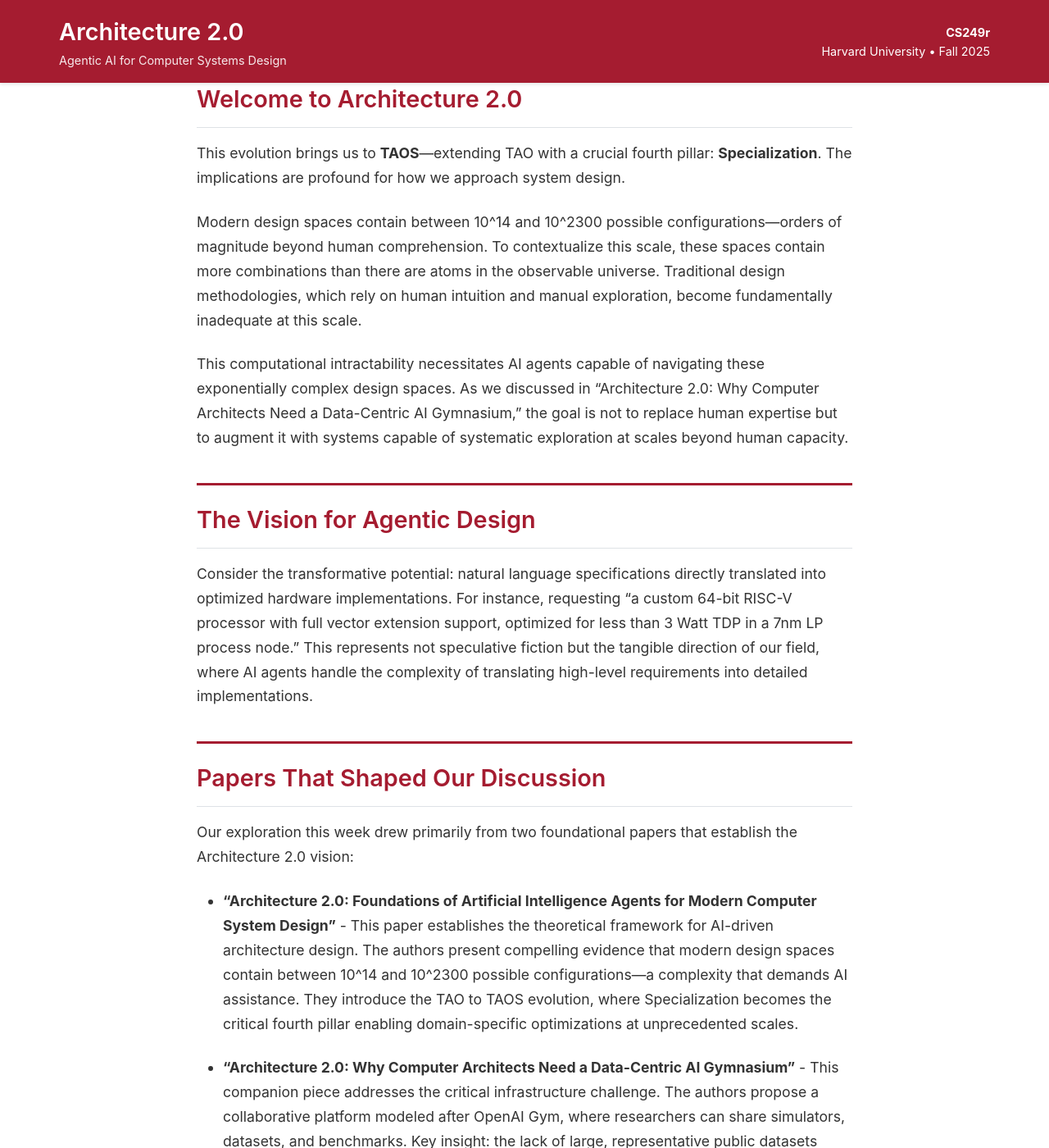
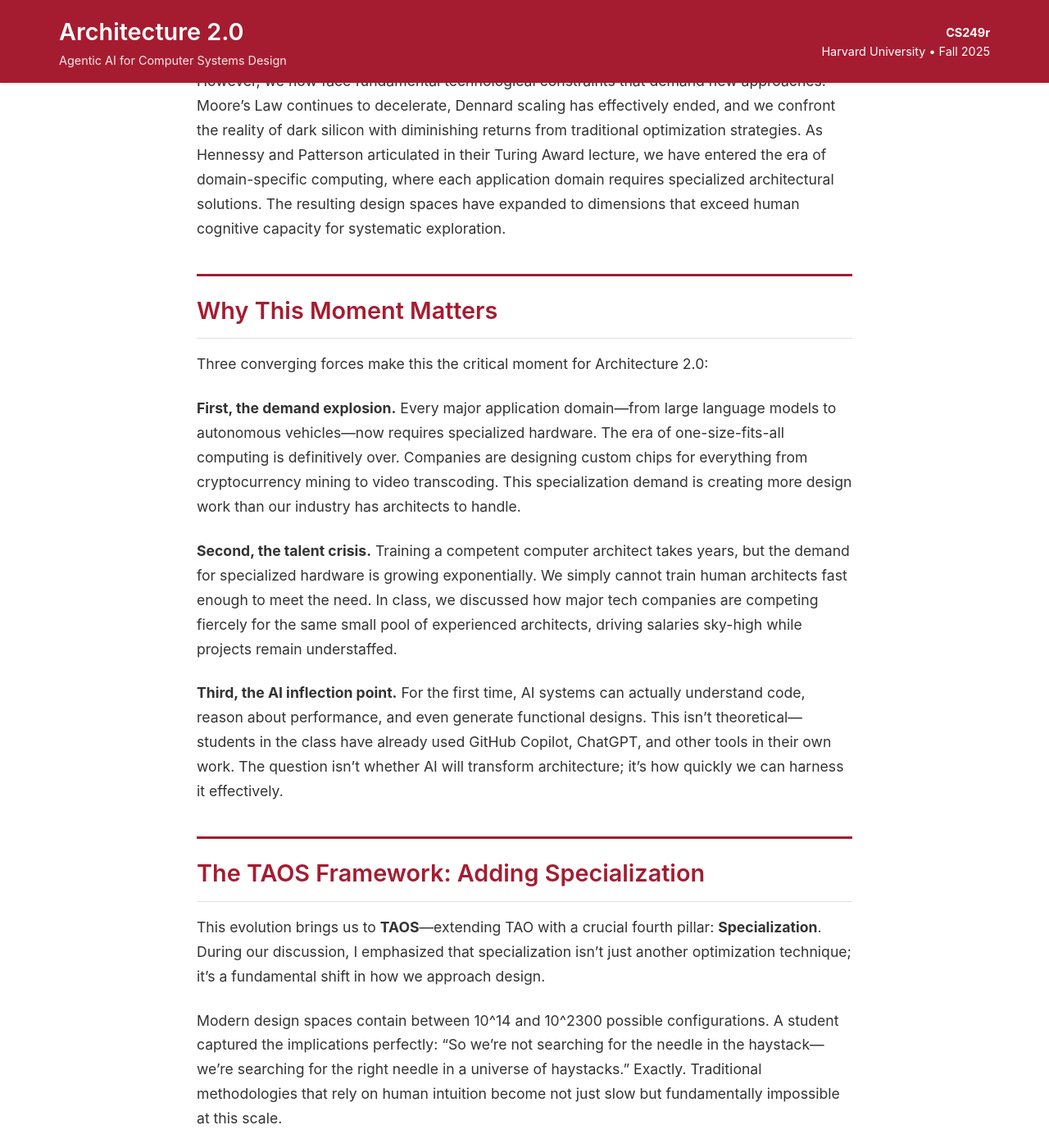
Before and after one commit to harvard-edge/cs249r_fall2025, a Jekyll site: the page built from _posts/2024-09-03-week-1-architecture-2-0.md, in a window 1280 px wide and 1400 px high, scrolled down 1040 px. Shown: the whole window at 82% size. Built offline with Jekyll 4.4.1, drawn with Linux system fonts in a browser that asks for light colours; comment, search, counter and statistics services are not loaded; some of the changed text lies outside the part shown.

Commit message:
Revise Week 1 blog to capture 'why now' motivation and class discussions
Updated the post to better reflect:
- The urgency of why this class is needed at this moment
- Three converging forces: demand explosion, talent crisis, AI inflection
- Actual class discussions and student questions
- The real-world context driving Architecture 2.0
- Why architectural innovation must happen now

Moved from paper summaries to capturing the energy and purpose of why
we're teaching this class at this critical moment in computing history.

```diff
--- a/_posts/2024-09-03-week-1-architecture-2-0.md
+++ b/_posts/2024-09-03-week-1-architecture-2-0.md
@@ -7,7 +7,11 @@ categories: architecture
 permalink: /blog/2024/09/03/week-1-architecture-2-0/
 ---
 
-We began CS249r by examining a fundamental shift in computer systems design. The central question we explored was not whether artificial intelligence can contribute to system architecture, but rather how we must fundamentally reimagine the design process itself. As outlined in our foundational paper, "Architecture 2.0: Foundations of Artificial Intelligence Agents for Modern Computer System Design," we are witnessing the emergence of a new paradigm where AI agents become essential partners in navigating exponentially complex design spaces.
+We began CS249r by addressing a critical question: Why this class, why now?
+
+The timing is no coincidence. We stand at an unprecedented convergence of necessity and opportunity. On one side, traditional computer architecture approaches are hitting fundamental walls—Moore's Law is slowing, Dennard scaling has ended, and the complexity of modern systems has exploded beyond human comprehension. On the other, AI capabilities have reached a point where they can meaningfully contribute to system design. This isn't about following a trend; it's about recognizing that the field of computer architecture must evolve or risk stagnation.
+
+During our first class discussion, a student asked pointedly: "Aren't we just automating what architects already do?" The answer revealed the heart of Architecture 2.0: we're not automating existing processes—we're enabling entirely new design methodologies that were previously impossible. When design spaces contain 10^14 to 10^2300 configurations, traditional human-guided exploration becomes not just inefficient but fundamentally inadequate.
 
 ## The End of an Era
 
@@ -15,13 +19,21 @@ For decades, computer systems innovation followed what we term the **TAO** frame
 
 However, we now face fundamental technological constraints that demand new approaches. Moore's Law continues to decelerate, Dennard scaling has effectively ended, and we confront the reality of dark silicon with diminishing returns from traditional optimization strategies. As Hennessy and Patterson articulated in their Turing Award lecture, we have entered the era of domain-specific computing, where each application domain requires specialized architectural solutions. The resulting design spaces have expanded to dimensions that exceed human cognitive capacity for systematic exploration.
 
-## Welcome to Architecture 2.0
+## Why This Moment Matters
 
-This evolution brings us to **TAOS**—extending TAO with a crucial fourth pillar: **Specialization**. The implications are profound for how we approach system design.
+Three converging forces make this the critical moment for Architecture 2.0:
 
-Modern design spaces contain between 10^14 and 10^2300 possible configurations—orders of magnitude beyond human comprehension. To contextualize this scale, these spaces contain more combinations than there are atoms in the observable universe. Traditional design methodologies, which rely on human intuition and manual exploration, become fundamentally inadequate at this scale.
+**First, the demand explosion.** Every major application domain—from large language models to autonomous vehicles—now requires specialized hardware. The era of one-size-fits-all computing is definitively over. Companies are designing custom chips for everything from cryptocurrency mining to video transcoding. This specialization demand is creating more design work than our industry has architects to handle.
 
-This computational intractability necessitates AI agents capable of navigating these exponentially complex design spaces. As we discussed in "Architecture 2.0: Why Computer Architects Need a Data-Centric AI Gymnasium," the goal is not to replace human expertise but to augment it with systems capable of systematic exploration at scales beyond human capacity.
+**Second, the talent crisis.** Training a competent computer architect takes years, but the demand for specialized hardware is growing exponentially. We simply cannot train human architects fast enough to meet the need. In class, we discussed how major tech companies are competing fiercely for the same small pool of experienced architects, driving salaries sky-high while projects remain understaffed.
+
+**Third, the AI inflection point.** For the first time, AI systems can actually understand code, reason about performance, and even generate functional designs. This isn't theoretical—students in the class have already used GitHub Copilot, ChatGPT, and other tools in their own work. The question isn't whether AI will transform architecture; it's how quickly we can harness it effectively.
+
+## The TAOS Framework: Adding Specialization
+
+This evolution brings us to **TAOS**—extending TAO with a crucial fourth pillar: **Specialization**. During our discussion, I emphasized that specialization isn't just another optimization technique; it's a fundamental shift in how we approach design.
+
+Modern design spaces contain between 10^14 and 10^2300 possible configurations. A student captured the implications perfectly: "So we're not searching for the needle in the haystack—we're searching for the right needle in a universe of haystacks." Exactly. Traditional methodologies that rely on human intuition become not just slow but fundamentally impossible at this scale.
 
 ## The Vision for Agentic Design
 
```
